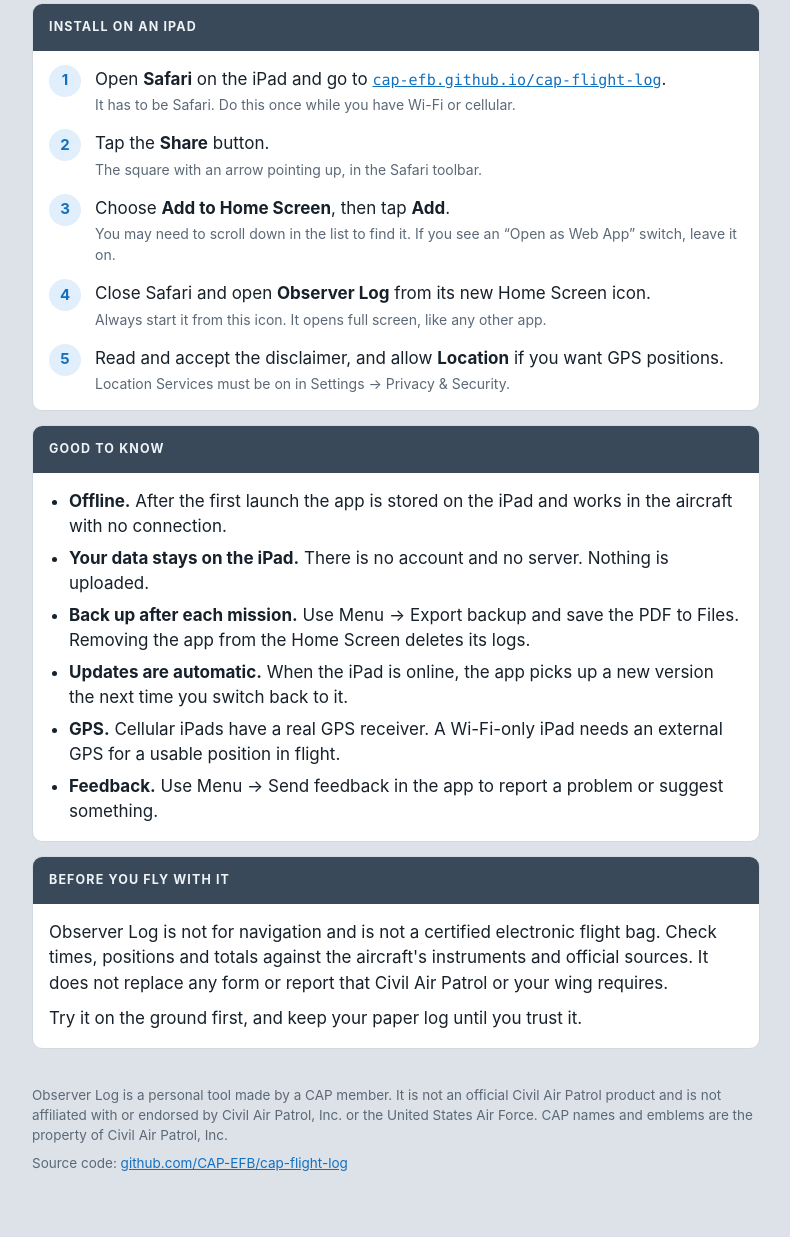
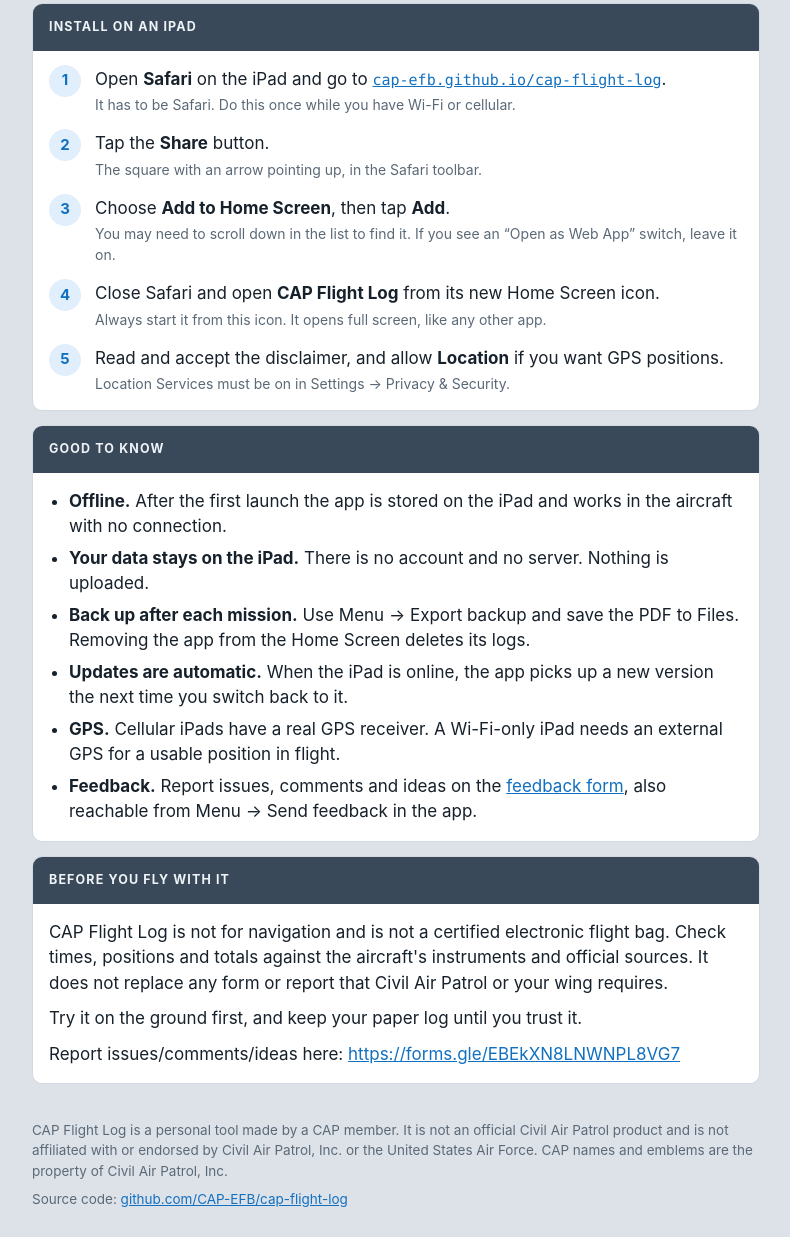
Before and after one commit to CAP-EFB/cap-efb.github.io, a plain HTML site: page index.html in a window 1280 px wide. Shown: the part 356-1593 px from the top of the page, without its empty margins (244-1034 px from the left). Before the commit the page ends 1558 px from the top, so only its background shows below. Drawn offline with Linux system fonts and the light colour scheme.

Commit message:
Rename to CAP Flight Log, new icon, link the feedback form
Co-Authored-By: Claude Fable 5.2 <noreply@anthropic.com>

```diff
--- a/index.html
+++ b/index.html
@@ -3,8 +3,8 @@
 <head>
   <meta charset="utf-8">
   <meta name="viewport" content="width=device-width, initial-scale=1, viewport-fit=cover">
-  <title>Observer Log — CAP observer mission log for iPad</title>
-  <meta name="description" content="Observer Log is an offline mission log for Civil Air Patrol observers. Install it on an iPad from Safari in under a minute.">
+  <title>CAP Flight Log — observer mission log for iPad</title>
+  <meta name="description" content="CAP Flight Log is an offline mission log for Civil Air Patrol observers. Install it on an iPad from Safari in under a minute.">
   <meta name="theme-color" content="#1c2632">
   <link rel="icon" href="icon-192.png" type="image/png">
   <link rel="apple-touch-icon" href="icon-180.png">
@@ -161,7 +161,7 @@
       <div class="hero-row">
         <img src="emblem.png" alt="" width="84" height="84">
         <div>
-          <h1>Observer Log</h1>
+          <h1>CAP Flight Log</h1>
           <div class="tag">An offline mission log for Civil Air Patrol observers</div>
         </div>
       </div>
@@ -170,7 +170,7 @@
         with photos, notes and sketch, the SAR results worksheet, and a signed PDF at the end. It works
         with no signal.
       </p>
-      <a class="btn" href="cap-flight-log/">Open Observer Log</a>
+      <a class="btn" href="cap-flight-log/">Open CAP Flight Log</a>
       <div class="hint">Open it in Safari on the iPad, then follow the steps below.</div>
     </div>
   </header>
@@ -196,7 +196,7 @@
               <small>You may need to scroll down in the list to find it. If you see an “Open as Web App” switch, leave it on.</small>
             </li>
             <li>
-              Close Safari and open <strong>Observer Log</strong> from its new Home Screen icon.
+              Close Safari and open <strong>CAP Flight Log</strong> from its new Home Screen icon.
               <small>Always start it from this icon. It opens full screen, like any other app.</small>
             </li>
             <li>
@@ -216,7 +216,7 @@
             <li><strong>Back up after each mission.</strong> Use Menu → Export backup and save the PDF to Files. Removing the app from the Home Screen deletes its logs.</li>
             <li><strong>Updates are automatic.</strong> When the iPad is online, the app picks up a new version the next time you switch back to it.</li>
             <li><strong>GPS.</strong> Cellular iPads have a real GPS receiver. A Wi-Fi-only iPad needs an external GPS for a usable position in flight.</li>
-            <li><strong>Feedback.</strong> Use Menu → Send feedback in the app to report a problem or suggest something.</li>
+            <li><strong>Feedback.</strong> Report issues, comments and ideas on the <a href="https://forms.gle/EBEkXN8LNWNPL8VG7">feedback form</a>, also reachable from Menu → Send feedback in the app.</li>
           </ul>
         </div>
       </section>
@@ -225,11 +225,15 @@
         <h2>Before you fly with it</h2>
         <div class="card-body">
           <p>
-            Observer Log is not for navigation and is not a certified electronic flight bag. Check times,
+            CAP Flight Log is not for navigation and is not a certified electronic flight bag. Check times,
             positions and totals against the aircraft's instruments and official sources. It does not
             replace any form or report that Civil Air Patrol or your wing requires.
           </p>
           <p>Try it on the ground first, and keep your paper log until you trust it.</p>
+          <p>
+            Report issues/comments/ideas here:
+            <a href="https://forms.gle/EBEkXN8LNWNPL8VG7">https://forms.gle/EBEkXN8LNWNPL8VG7</a>
+          </p>
         </div>
       </section>
 
@@ -237,7 +241,7 @@
 
     <footer>
       <p>
-        Observer Log is a personal tool made by a CAP member. It is not an official Civil Air Patrol
+        CAP Flight Log is a personal tool made by a CAP member. It is not an official Civil Air Patrol
         product and is not affiliated with or endorsed by Civil Air Patrol, Inc. or the United States
         Air Force. CAP names and emblems are the property of Civil Air Patrol, Inc.
       </p>
```
Also changed, not shown: 1 other file.
